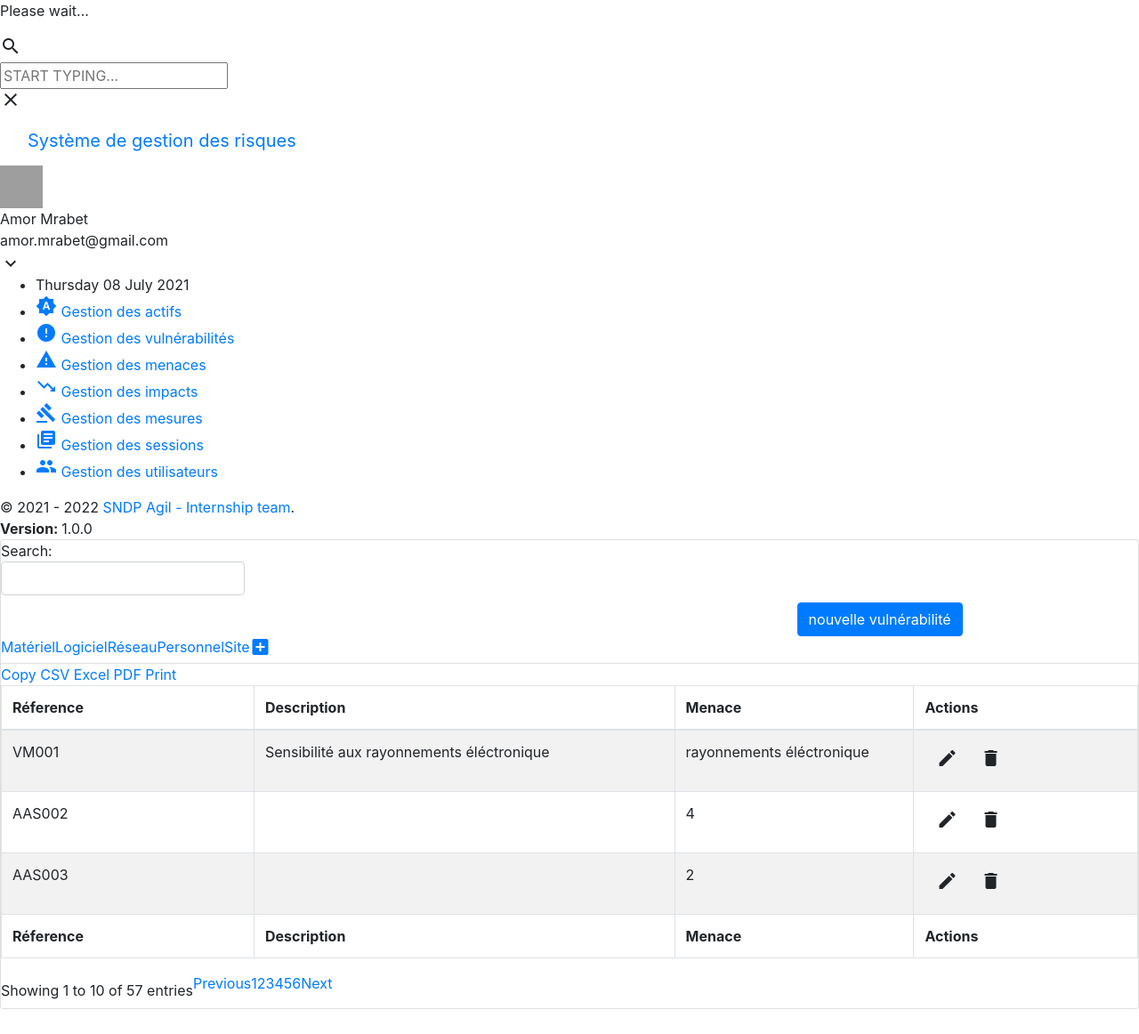
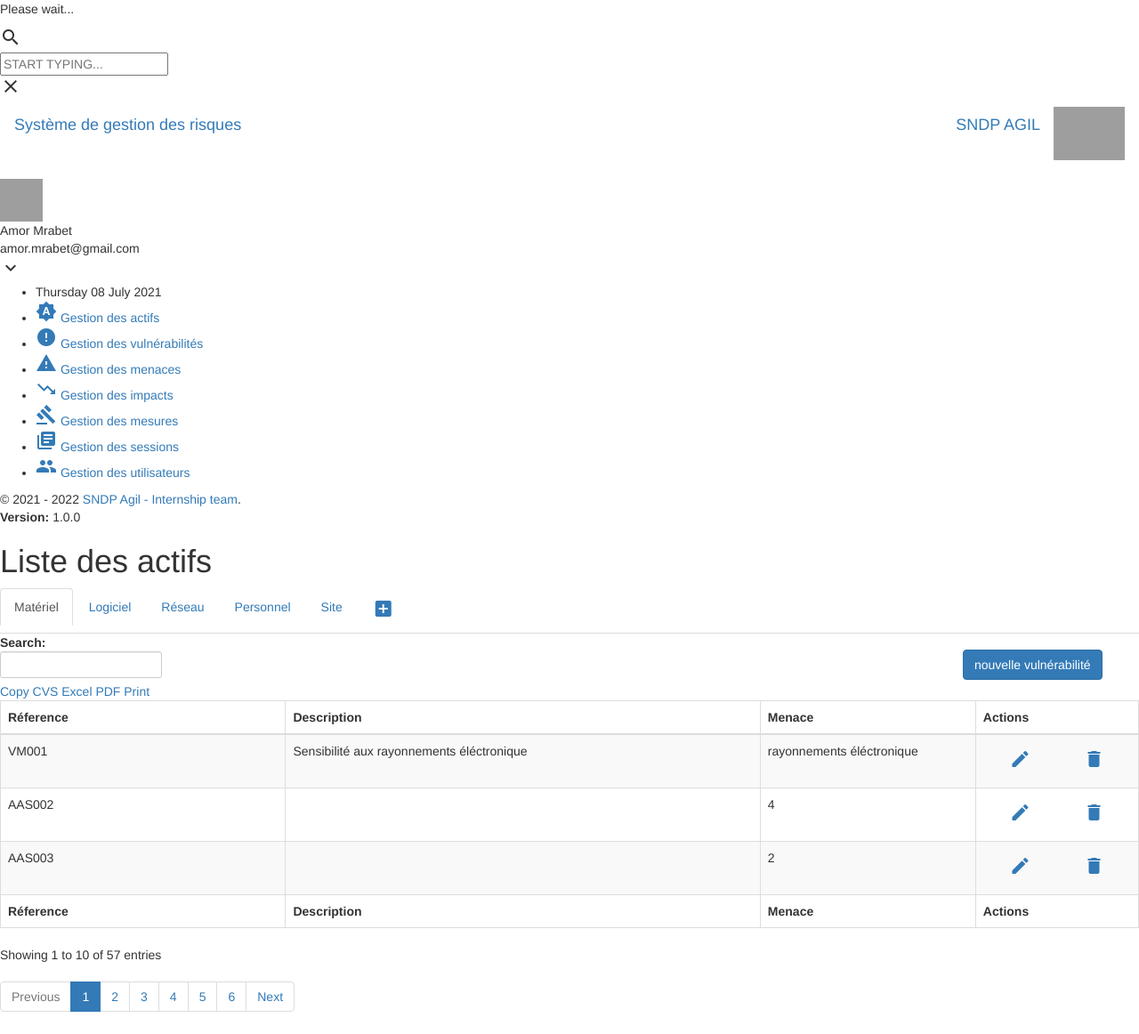
Before and after one commit to achrefsoltani/RMA, a Django app: page /vulnerabilite/ in a window 1280 px wide. Shown: the whole page at 89% size. Before the commit the page ends 1134 px from the top, so only its background shows below. Run offline with Django 3.2, Linux system fonts and the light colour scheme; some libraries are stand-ins or nearby versions; grey boxes are pictures that could not be loaded.

Commit message:
organisation template

```diff
--- a/actif/templates/actif/list.html
+++ b/actif/templates/actif/list.html
@@ -37,11 +37,11 @@
                         </a>
                     </li>
                 </ul>
+                <!--end Tabs-->
 
                 <!-- listeActif -->
                 <div class="tab-content">
                     <div role="tabpanel" class="tab-pane fade active in" id="home">
-                        <p>
                             <div class="row clearfix">
                                 <div class="col-lg-12 col-md-12 col-sm-12 col-xs-12">
                                     <div class="card">
--- a/root/templates/root/table.html
+++ b/root/templates/root/table.html
@@ -3,8 +3,25 @@
 
 
 {% block content %}
+<h1>Liste des actifs</h1>
+<div class="row">
+    <div class="col-lg-12 col-md-12 col-sm-12 col-xs-12">
         <div class="card">
+            <div class="body">
+                <!-- Nav tabs -->
+                <ul class="nav nav-tabs tab-nav-right" role="tablist">
+                    {% block tags %}
 
+                    {% endblock %}
+                </ul>
+                <!--end Tabs-->
+
+                <!--Tab content-->
+                <div class="tab-content">
+                    <div role="tabpanel" class="tab-pane fade active in" id="home">
+                            <div class="row clearfix">
+                                <div class="col-lg-12 col-md-12 col-sm-12 col-xs-12">
+                                    <div class="card">
                                         <div class="header">
                                             <div id="DataTables_Table_1_filter" class="dataTables_filter">
                                                 <label>
@@ -13,27 +30,16 @@
                                                 {% block btn %}
 
                                                 {% endblock %}
-
-
                                             </div>
-
                                         </div>
-
+                                        <!--body-->
                                         <div class="body">
-        <ul class="nav nav-tabs tab-nav-right" role="tablist">
-            {% block tags %}
-
-
-            {% endblock %}
-        </ul>
                                             <div class="table-responsive">
-            <div id="DataTables_Table_1_wrapper" class="dataTables_wrapper form-inline dt-bootstrap">
-                <div class="dt-buttons">
-                    <a class="dt-button buttons-copy buttons-html5" tabindex="0" aria-controls="DataTables_Table_1" href="#">
+                                                <div id="DataTables_Table_1_wrapper" class="dataTables_wrapper form-inline dt-bootstrap"><div class="dt-buttons"><a class="dt-button buttons-copy buttons-html5" tabindex="0" aria-controls="DataTables_Table_1" href="#">
                                                     <span>Copy</span>
                                                 </a>
                                                 <a class="dt-button buttons-csv buttons-html5" tabindex="0" aria-controls="DataTables_Table_1" href="#">
-                        <span>CSV</span>
+                                                    <span>CVS</span>
                                                 </a>
                                                 <a class="dt-button buttons-excel buttons-html5" tabindex="0" aria-controls="DataTables_Table_1" href="#">
                                                      <span>Excel</span>
@@ -47,11 +53,72 @@
                                             </div>
 
                                             <table class="table table-bordered table-striped table-hover dataTable js-exportable" id="DataTables_Table_1" role="grid" aria-describedby="DataTables_Table_1_info">
+
                                                 {% block table %}
                                                 {% endblock %}
                                             </table>
-            <div class="dataTables_info" id="DataTables_Table_1_info" role="status" aria-live="polite">Showing 1 to 10 of 57 entries</div><div class="dataTables_paginate paging_simple_numbers" id="DataTables_Table_1_paginate"><ul class="pagination"><li class="paginate_button previous disabled" id="DataTables_Table_1_previous"><a href="#" aria-controls="DataTables_Table_1" data-dt-idx="0" tabindex="0">Previous</a></li><li class="paginate_button active"><a href="#" aria-controls="DataTables_Table_1" data-dt-idx="1" tabindex="0">1</a></li><li class="paginate_button "><a href="#" aria-controls="DataTables_Table_1" data-dt-idx="2" tabindex="0">2</a></li><li class="paginate_button "><a href="#" aria-controls="DataTables_Table_1" data-dt-idx="3" tabindex="0">3</a></li><li class="paginate_button "><a href="#" aria-controls="DataTables_Table_1" data-dt-idx="4" tabindex="0">4</a></li><li class="paginate_button "><a href="#" aria-controls="DataTables_Table_1" data-dt-idx="5" tabindex="0">5</a></li><li class="paginate_button "><a href="#" aria-controls="DataTables_Table_1" data-dt-idx="6" tabindex="0">6</a></li><li class="paginate_button next" id="DataTables_Table_1_next"><a href="#" aria-controls="DataTables_Table_1" data-dt-idx="7" tabindex="0">Next</a></li></ul></div></div>
+                                            <!--pagination-->
+                                            <div class="dataTables_info" id="DataTables_Table_1_info" role="status" aria-live="polite">
+                                                Showing 1 to 10 of 57 entries
+                                            </div>
+
+                                            <div class="dataTables_paginate paging_simple_numbers" id="DataTables_Table_1_paginate">
+                                                <ul class="pagination">
+                                                    <li class="paginate_button previous disabled" id="DataTables_Table_1_previous">
+                                                        <a href="#" aria-controls="DataTables_Table_1" data-dt-idx="0" tabindex="0">
+                                                            Previous
+                                                        </a>
+                                                    </li>
+                                                    <li class="paginate_button active">
+                                                        <a href="#" aria-controls="DataTables_Table_1" data-dt-idx="1" tabindex="0">
+                                                            1
+                                                        </a>
+                                                    </li>
+                                                    <li class="paginate_button ">
+                                                        <a href="#" aria-controls="DataTables_Table_1" data-dt-idx="2" tabindex="0">
+                                                            2
+                                                        </a>
+                                                    </li>
+                                                    <li class="paginate_button ">
+                                                        <a href="#" aria-controls="DataTables_Table_1" data-dt-idx="3" tabindex="0">
+                                                            3
+                                                        </a>
+                                                    </li>
+                                                    <li class="paginate_button ">
+                                                        <a href="#" aria-controls="DataTables_Table_1" data-dt-idx="4" tabindex="0">
+                                                            4
+                                                        </a>
+                                                    </li>
+                                                    <li class="paginate_button ">
+                                                        <a href="#" aria-controls="DataTables_Table_1" data-dt-idx="5" tabindex="0">
+                                                            5
+                                                        </a>
+                                                    </li>
+                                                    <li class="paginate_button ">
+                                                        <a href="#" aria-controls="DataTables_Table_1" data-dt-idx="6" tabindex="0">
+                                                            6
+                                                        </a>
+                                                    </li>
+                                                    <li class="paginate_button next" id="DataTables_Table_1_next">
+                                                        <a href="#" aria-controls="DataTables_Table_1" data-dt-idx="7" tabindex="0">
+                                                            Next
+                                                        </a>
+                                                    </li>
+                                                </ul>
+                                            </div>
+                                            <!--end pagination-->
+                                        </div>
+                                        <!--end body-->
                                     </div>
                                 </div>
                              </div>
+                        </div>
+                    </div>
+                </div>
+            </div>
+        </div>
+     </div>
+    </div>
+</div>
+<!--end Tab content-->
 {% endblock %}
```
Lines whose indentation alone changed are shown as unchanged.
